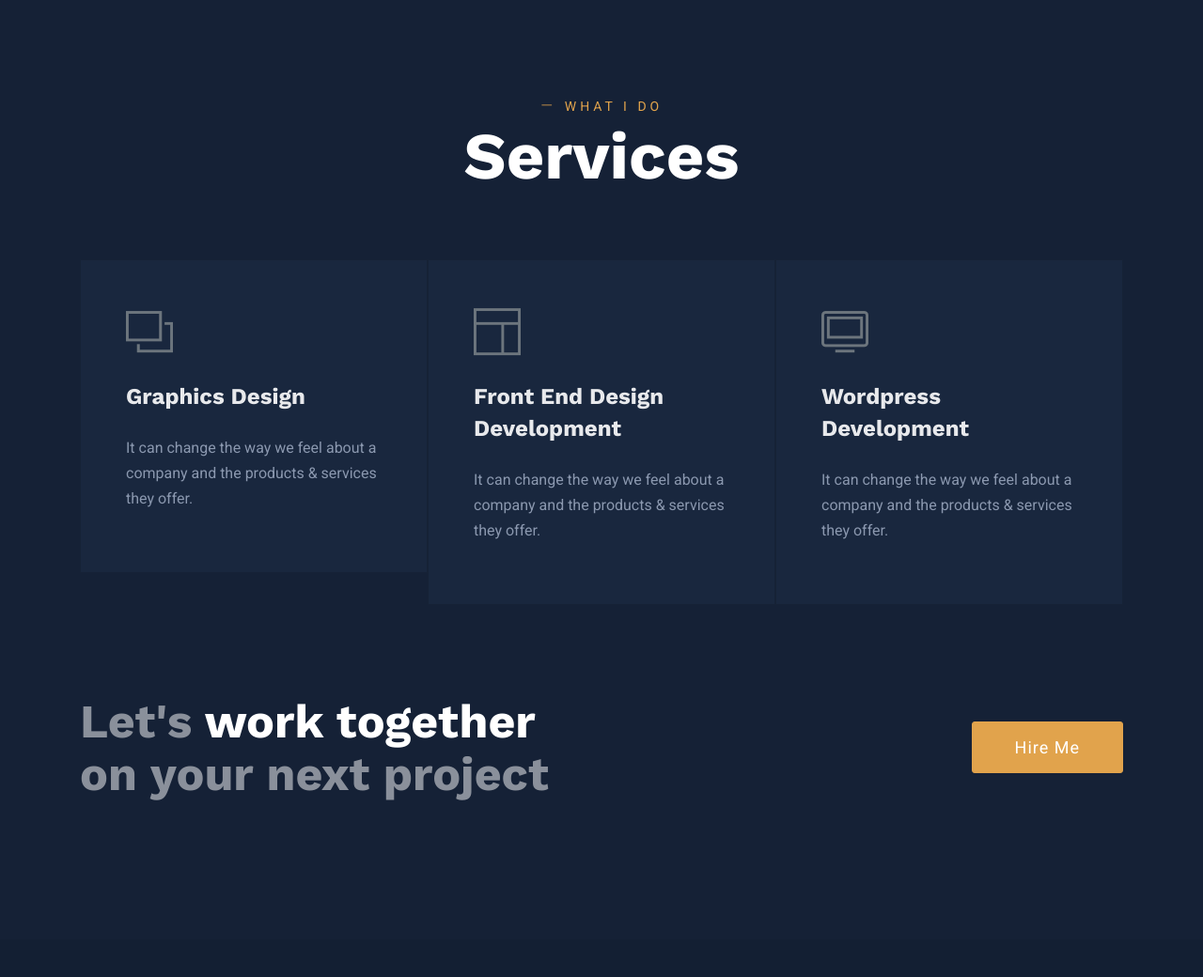
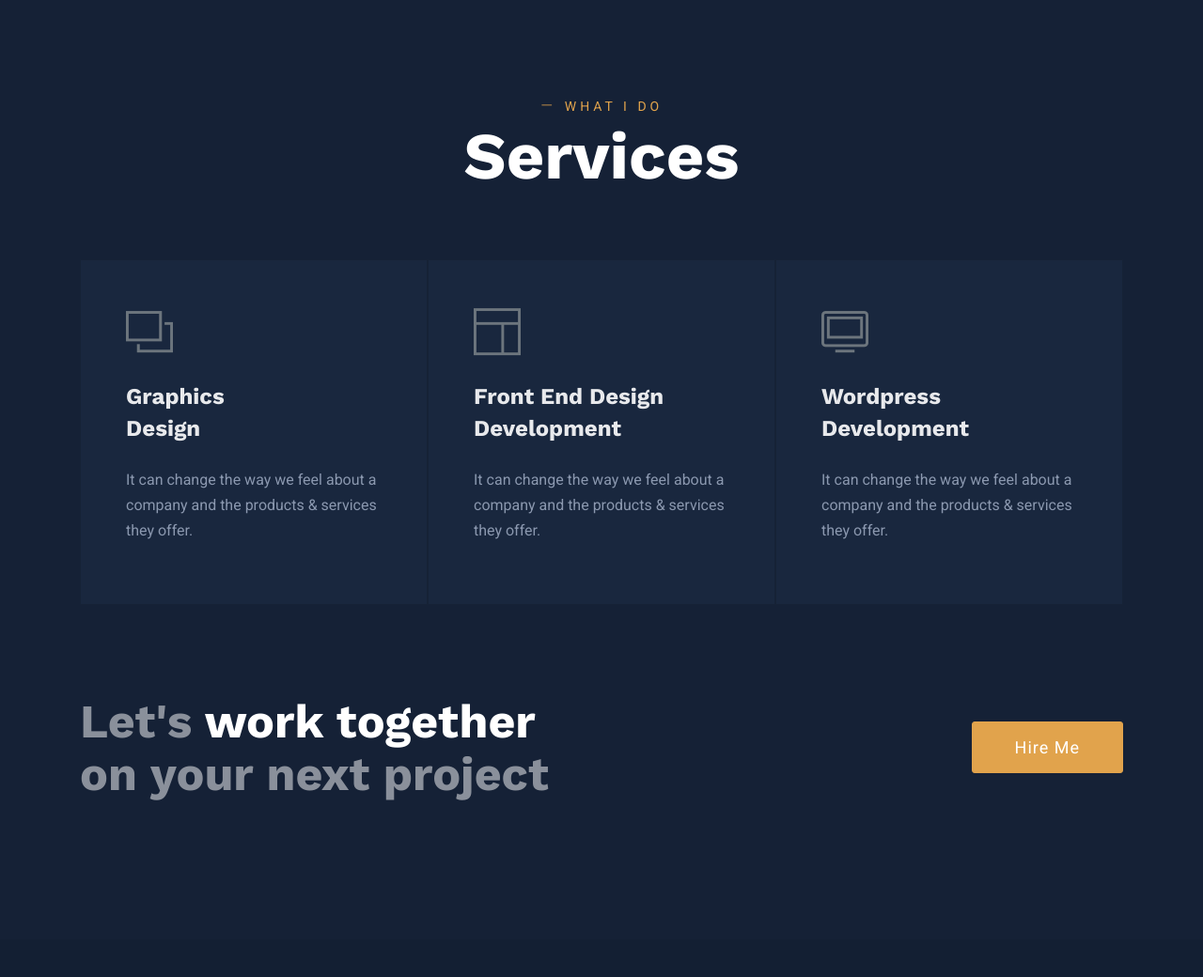
Before and after one commit to Omarkandil-dev/portfolio, a PHP site: page / in a window 1280 px wide. Shown: the part 2145-3185 px from the top of the page at 94% size. Run offline with PHP 8.4, Linux system fonts and the light colour scheme; a stand-in replaces the project's code that opens the database connection; some libraries are stand-ins or nearby versions.

Commit message:
update 29/03/2022

```diff
--- a/index.php
+++ b/index.php
@@ -1,5 +1,4 @@
 
-<?php include "connection.php"?>
 
 
 <!DOCTYPE html>
@@ -80,7 +79,7 @@
 		<div class="row align-items-center">
 			<div class="col-lg-5 col-sm-12 col-12 col-md-5">
 				<div class="slider-img position-relative">
-					<img src="./download (1).jfif" alt="" class="img-fluid w-100">
+					<img src="./images/./avatar.jpg" alt="" class="img-fluid w-100">
 				</div>
 			</div>
 
@@ -223,7 +222,7 @@
 			<div class="col-lg-4 col-md-6">
 				<div class="card p-5 rounded-0">
 					<i class="ti-layers text-lg-2 text-muted"></i>
-					<h3 class="my-4 text-capitalize">Graphics  Design</h3>
+					<h3 class="my-4 text-capitalize">Graphics <br>  Design</h3>
 					<p>It can change the way we feel about a company and the products & services they offer.</p>
 				</div>
 			</div>
```
Also changed, not shown: images/avatar.jpg (added).
